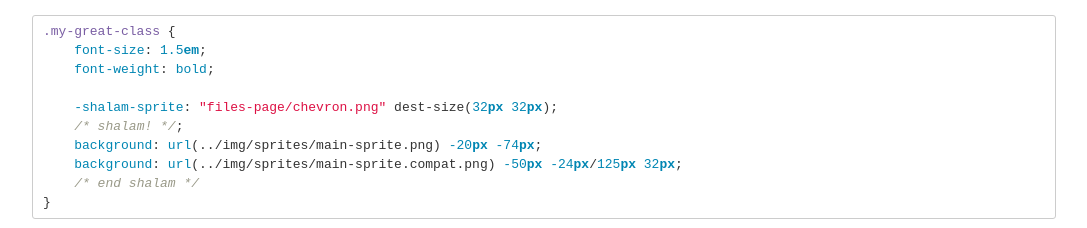
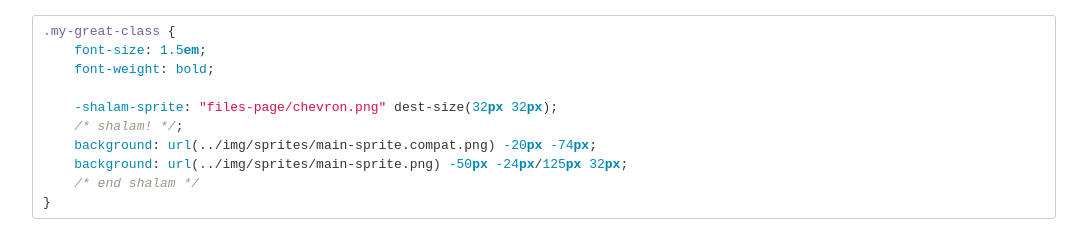
Before and after one commit to box/shalam, a plain HTML site: page index.html in a window 1280 px wide. Shown: the part 1040-1268 px from the top of the page, without its empty margins (96-1183 px from the left). Drawn offline with Linux system fonts and the light colour scheme; a web font is replaced by a local one.

Commit message:
Fix incorrect example

```diff
--- a/index.html
+++ b/index.html
@@ -44,8 +44,8 @@
 
     <span class="pl-c1">-shalam-sprite</span>: <span class="pl-s"><span class="pl-pds">"</span>files-page/chevron.png<span class="pl-pds">"</span></span> dest-size(<span class="pl-c1">32<span class="pl-k">px</span></span> <span class="pl-c1">32<span class="pl-k">px</span></span>);
     <span class="pl-c">/* shalam! */</span>;
-    <span class="pl-c1"><span class="pl-c1">background</span></span>: <span class="pl-c1">url</span>(<span class="pl-v">../img/sprites/main-sprite.png</span>) <span class="pl-c1">-20<span class="pl-k">px</span></span> <span class="pl-c1">-74<span class="pl-k">px</span></span>;
-    <span class="pl-c1"><span class="pl-c1">background</span></span>: <span class="pl-c1">url</span>(<span class="pl-v">../img/sprites/main-sprite.compat.png</span>) <span class="pl-c1">-50<span class="pl-k">px</span></span> <span class="pl-c1">-24<span class="pl-k">px</span></span>/<span class="pl-c1">125<span class="pl-k">px</span></span> <span class="pl-c1">32<span class="pl-k">px</span></span>;
+    <span class="pl-c1"><span class="pl-c1">background</span></span>: <span class="pl-c1">url</span>(<span class="pl-v">../img/sprites/main-sprite.compat.png</span>) <span class="pl-c1">-20<span class="pl-k">px</span></span> <span class="pl-c1">-74<span class="pl-k">px</span></span>;
+    <span class="pl-c1"><span class="pl-c1">background</span></span>: <span class="pl-c1">url</span>(<span class="pl-v">../img/sprites/main-sprite.png</span>) <span class="pl-c1">-50<span class="pl-k">px</span></span> <span class="pl-c1">-24<span class="pl-k">px</span></span>/<span class="pl-c1">125<span class="pl-k">px</span></span> <span class="pl-c1">32<span class="pl-k">px</span></span>;
     <span class="pl-c">/* end shalam */</span>
 }</pre></div>
 
```
